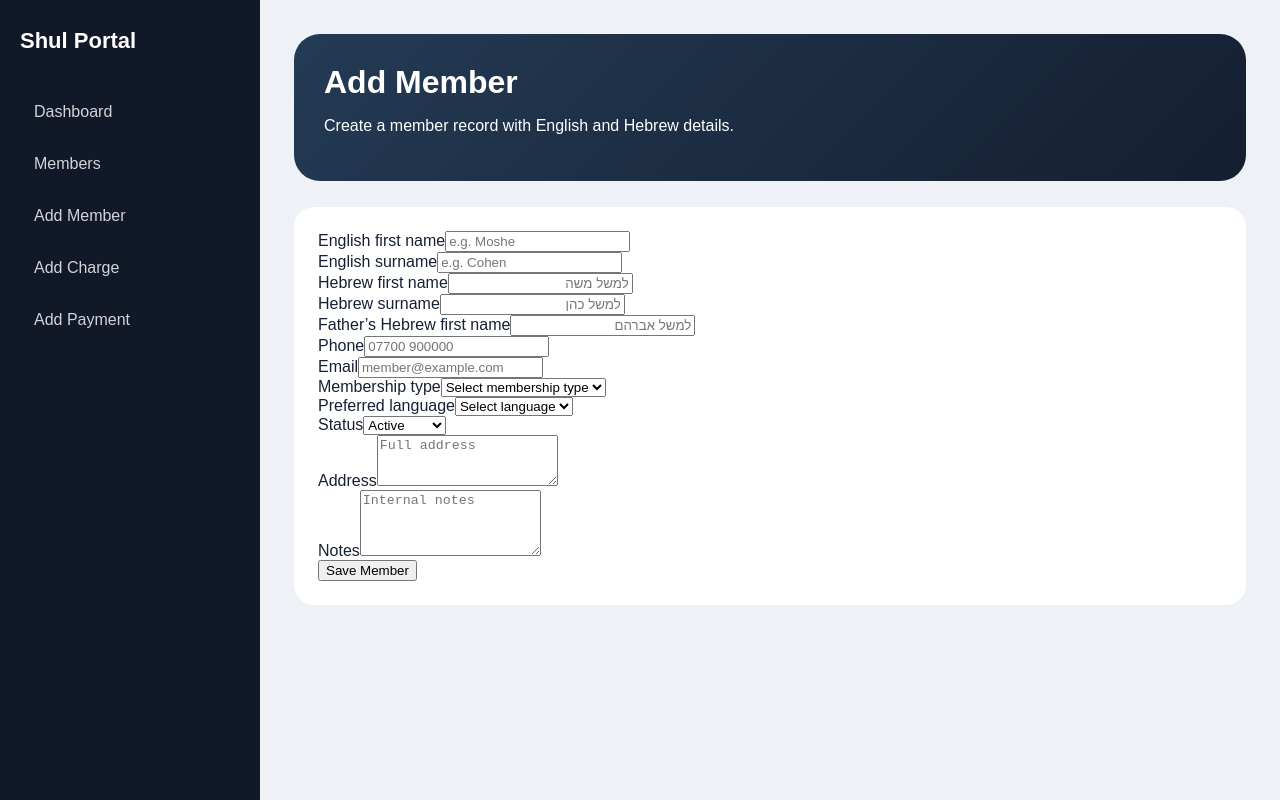
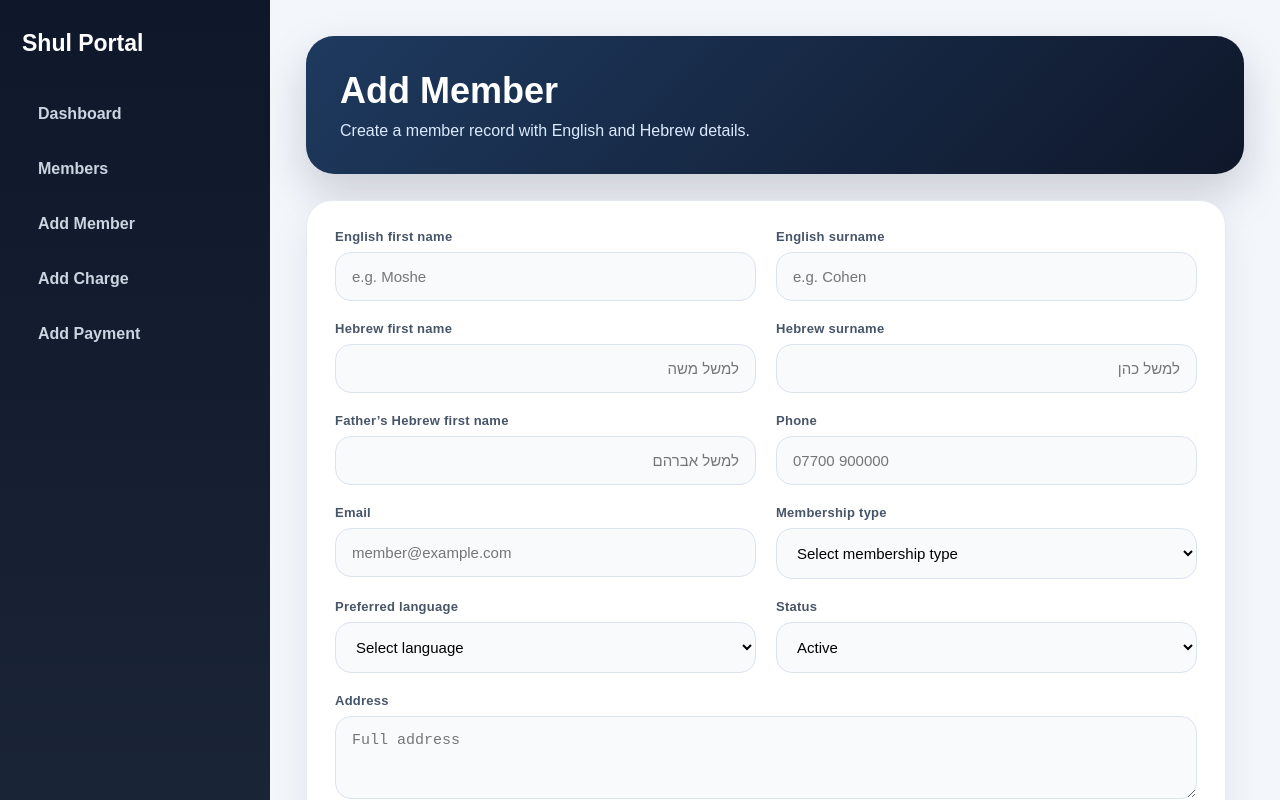
Before and after one commit to gersonberger-lab/shul-membership-portal, a Next.js app: page /members in a window 1280 px wide. Shown: the top 800 px of the page. Built offline with nearby package versions, Linux system fonts and the light colour scheme.

Commit message:
Update globals.css

```diff
--- a/app/globals.css
+++ b/app/globals.css
@@ -3,8 +3,8 @@
 body {
   margin: 0;
   font-family: Arial, Helvetica, sans-serif;
-  background: #eef2f7;
-  color: #162033;
+  background: #f3f6fb;
+  color: #172033;
 }
 
 a { text-decoration: none; color: inherit; }
@@ -15,63 +15,127 @@ a { text-decoration: none; color: inherit; }
 }
 
 .sidebar {
-  width: 260px;
-  background: #111827;
+  width: 270px;
+  background: linear-gradient(180deg, #0f172a, #1e293b);
   color: white;
-  padding: 28px 20px;
+  padding: 30px 22px;
 }
 
 .logo {
-  font-size: 22px;
+  font-size: 23px;
   font-weight: 800;
-  margin-bottom: 36px;
+  margin-bottom: 34px;
 }
 
 .nav a {
   display: block;
-  padding: 13px 14px;
-  border-radius: 12px;
-  margin-bottom: 8px;
-  color: #d1d5db;
+  padding: 14px 16px;
+  border-radius: 14px;
+  margin-bottom: 9px;
+  color: #cbd5e1;
+  font-weight: 600;
 }
 
 .nav a:hover {
-  background: #1f2937;
+  background: rgba(255,255,255,0.1);
   color: white;
 }
 
 .main-area {
   flex: 1;
-  padding: 34px;
+  padding: 36px;
 }
 
 .hero {
-  background: linear-gradient(135deg, #243b55, #141e30);
+  background: linear-gradient(135deg, #1e3a5f, #0f172a);
   color: white;
-  padding: 30px;
-  border-radius: 26px;
+  padding: 34px;
+  border-radius: 28px;
   margin-bottom: 26px;
+  box-shadow: 0 20px 45px rgba(15, 23, 42, 0.18);
 }
 
 .hero h1 {
   margin: 0;
-  font-size: 32px;
+  font-size: 36px;
+}
+
+.hero p {
+  margin: 10px 0 0;
+  color: #dbeafe;
 }
 
 .card {
   background: white;
-  border-radius: 20px;
-  padding: 24px;
-  margin-top: 20px;
+  border-radius: 26px;
+  padding: 28px;
+  box-shadow: 0 16px 38px rgba(15, 23, 42, 0.08);
+  border: 1px solid #e5eaf2;
 }
 
+.form-card {
+  max-width: 920px;
+}
+
+.form-grid {
+  display: grid;
+  grid-template-columns: 1fr 1fr;
+  gap: 20px;
+}
+
+.form-field {
+  display: flex;
+  flex-direction: column;
+  gap: 8px;
+}
+
+.form-field.full {
+  grid-column: 1 / -1;
+}
+
+.form-field label {
+  font-size: 13px;
+  font-weight: 800;
+  color: #475569;
+  letter-spacing: 0.02em;
+}
+
+.form-field input,
+.form-field select,
+.form-field textarea {
+  width: 100%;
+  border: 1px solid #dbe3ef;
+  background: #f8fafc;
+  padding: 15px 16px;
+  border-radius: 16px;
+  font-size: 15px;
+  outline: none;
+  transition: all 0.15s ease;
+}
+
+.form-field input:focus,
+.form-field select:focus,
+.form-field textarea:focus {
+  border-color: #d99a22;
+  background: white;
+  box-shadow: 0 0 0 4px rgba(217, 154, 34, 0.16);
+}
+
+button,
 .button {
   display: inline-block;
-  background: #f59e0b;
+  background: linear-gradient(135deg, #f59e0b, #d97706);
   color: #111827;
-  padding: 12px 18px;
-  border-radius: 12px;
-  font-weight: 700;
+  border: none;
+  padding: 14px 20px;
+  border-radius: 16px;
+  font-weight: 800;
+  cursor: pointer;
+}
+
+button:hover,
+.button:hover {
+  filter: brightness(0.96);
 }
 
 .table {
@@ -81,15 +145,26 @@ a { text-decoration: none; color: inherit; }
 
 .table th {
   text-align: left;
-  padding: 12px;
-  border-bottom: 1px solid #ddd;
+  color: #64748b;
+  font-size: 13px;
+  padding: 14px;
+  border-bottom: 1px solid #e5e7eb;
 }
 
 .table td {
-  padding: 12px;
+  padding: 16px 14px;
+  border-bottom: 1px solid #f1f5f9;
 }
 
 .balance {
-  font-weight: bold;
+  font-weight: 800;
   color: #b45309;
 }
+
+@media (max-width: 850px) {
+  .app-shell { display: block; }
+  .sidebar { width: 100%; }
+  .main-area { padding: 18px; }
+  .form-grid { grid-template-columns: 1fr; }
+  .table { display: block; overflow-x: auto; white-space: nowrap; }
+}
```
